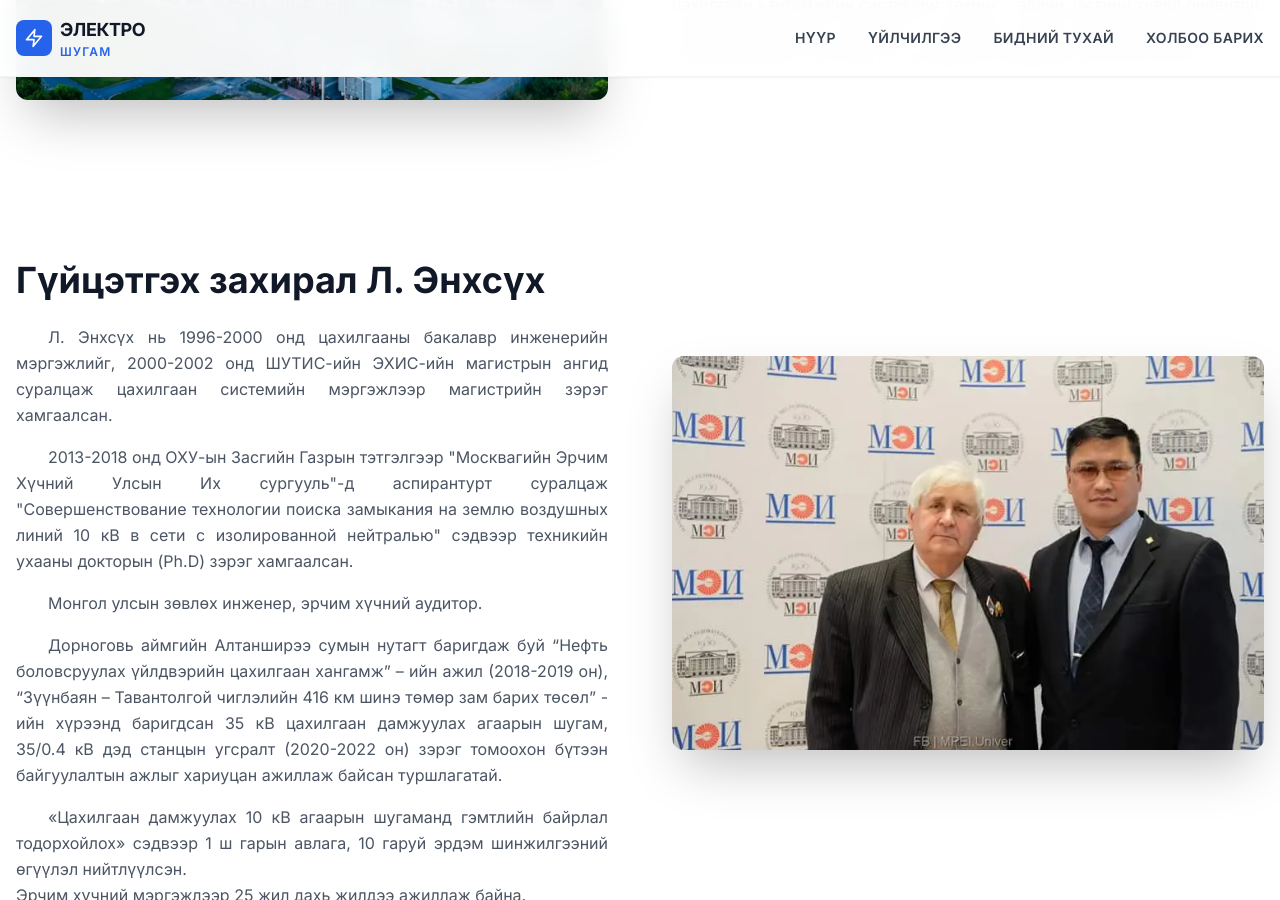
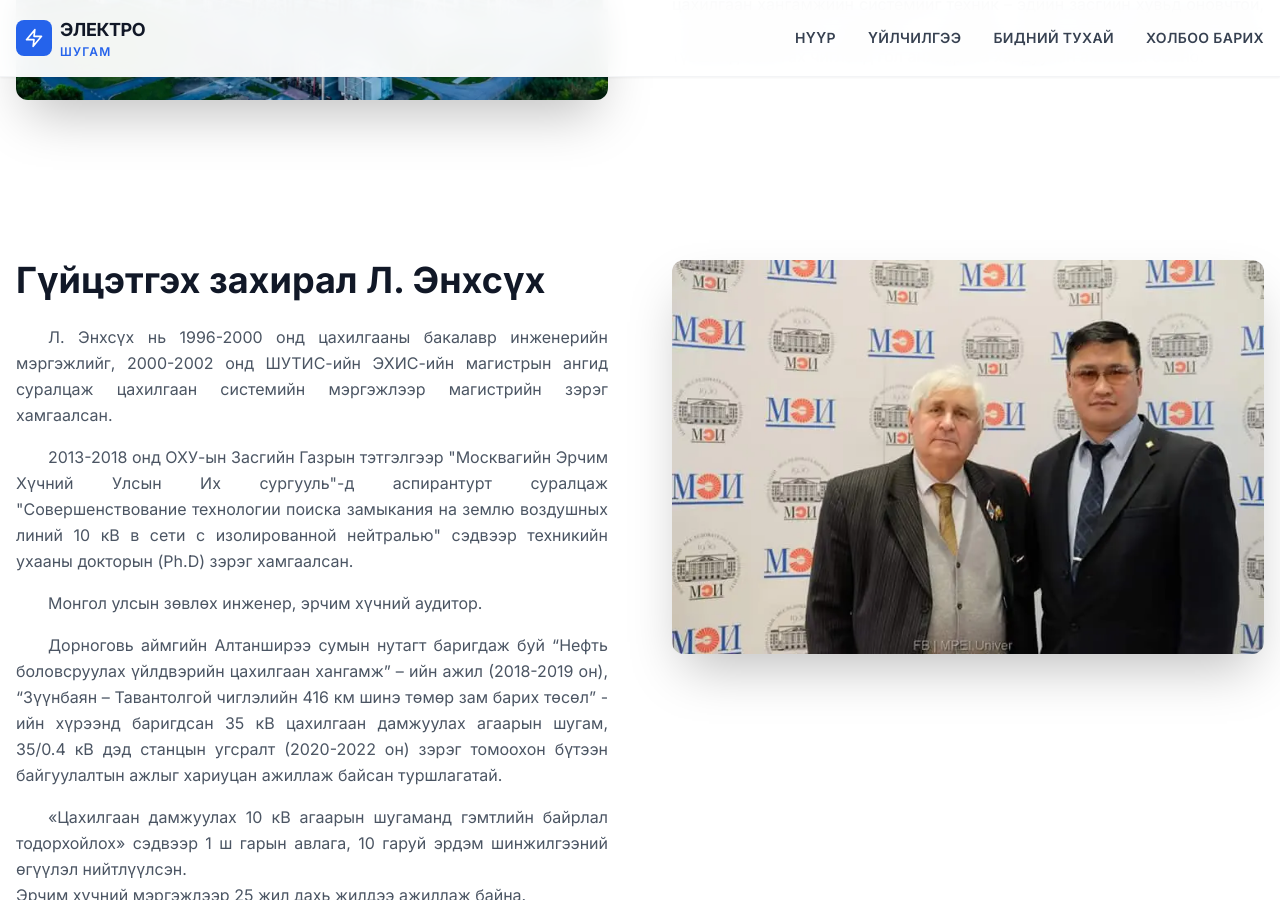
Before and after one commit to electroshugam/electroshugam_web_new, a Jekyll site: the page built from about.html, in a window 1280 px wide and 900 px high, scrolled down 3046 px. Built offline with Jekyll 4.4.1, drawn with Linux system fonts in a browser that asks for light colours; nearby versions of some CDN libraries.

Commit message:
fig update

```diff
--- a/about.html
+++ b/about.html
@@ -169,7 +169,7 @@ body_class: ""
   <div class="container mx-auto px-4">
     <div class="grid md:grid-cols-2 gap-12 lg:gap-16 items-start">
       <div class="md:order-2">
-        <div class="relative mt-24">
+        <div class="relative mt-18">
           <div class="absolute -inset-4 bg-blue-100/50 rounded-2xl -z-10 transform rotate-2"></div>
           <div class="relative rounded-xl overflow-hidden shadow-2xl">
             <img src="{{ '/media/ceo_pic.webp' | relative_url }}" alt="Л. Энхсүх" class="w-full h-auto">
```
